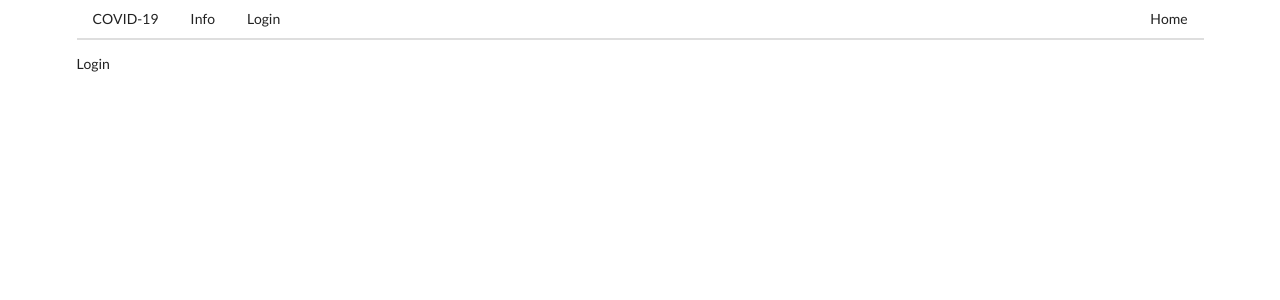
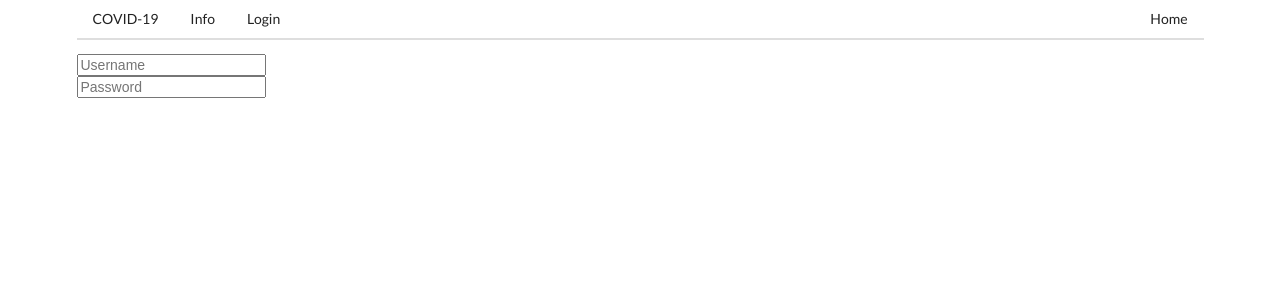
Before and after one commit to yifeiz/covid-19-frontend, a React (Create React App) app: page /login in a window 1280 px wide. Shown: the top 300 px of the page. Built offline with nearby package versions, Linux system fonts and the light colour scheme.

Commit message:
Added form components

```diff
--- a/src/components/App.js
+++ b/src/components/App.js
@@ -2,9 +2,9 @@ import React from "react";
 import { Router, Route, Switch } from "react-router-dom";
 
 import Header from "./Header";
-import Home from "./Home";
-import Login from "./Login";
-import Info from "./Info";
+import Home from "./pages/Home";
+import Login from "./pages/Login";
+import Info from "./pages/Info";
 import history from "../history";
 
 const App = () => {
--- a/src/components/Login.js
+++ /dev/null
@@ -1,9 +0,0 @@
-import React from "react";
-
-class Login extends React.Component {
-  render() {
-    return <div>Login</div>;
-  }
-}
-
-export default Login;
--- /dev/null
+++ b/src/components/UI/TextInput.js
@@ -0,0 +1,9 @@
+import React from "react";
+//Adjust this to be a pretty TextInput
+class TextInput extends React.Component {
+  render() {
+    return <input id={"input-form-text-${this.props.identifier}"} placeholder={this.props.identifier}></input>;
+  }
+}
+
+export default TextInput;
--- /dev/null
+++ b/src/components/pages/Login.js
@@ -0,0 +1,14 @@
+import React from "react";
+import TextInput from "../UI/TextInput.js"
+class Login extends React.Component {
+  form = <div>
+          <TextInput identifier="Username"></TextInput><br></br>
+          <TextInput identifier="Password"></TextInput>
+         </div>;
+  render() {
+    return this.form;
+  }
+
+}
+
+export default Login;
```
Also changed, not shown: src/components/pages/Home.js (renamed from src/components/Home.js), src/components/pages/Info.js (renamed from src/components/Info.js).
